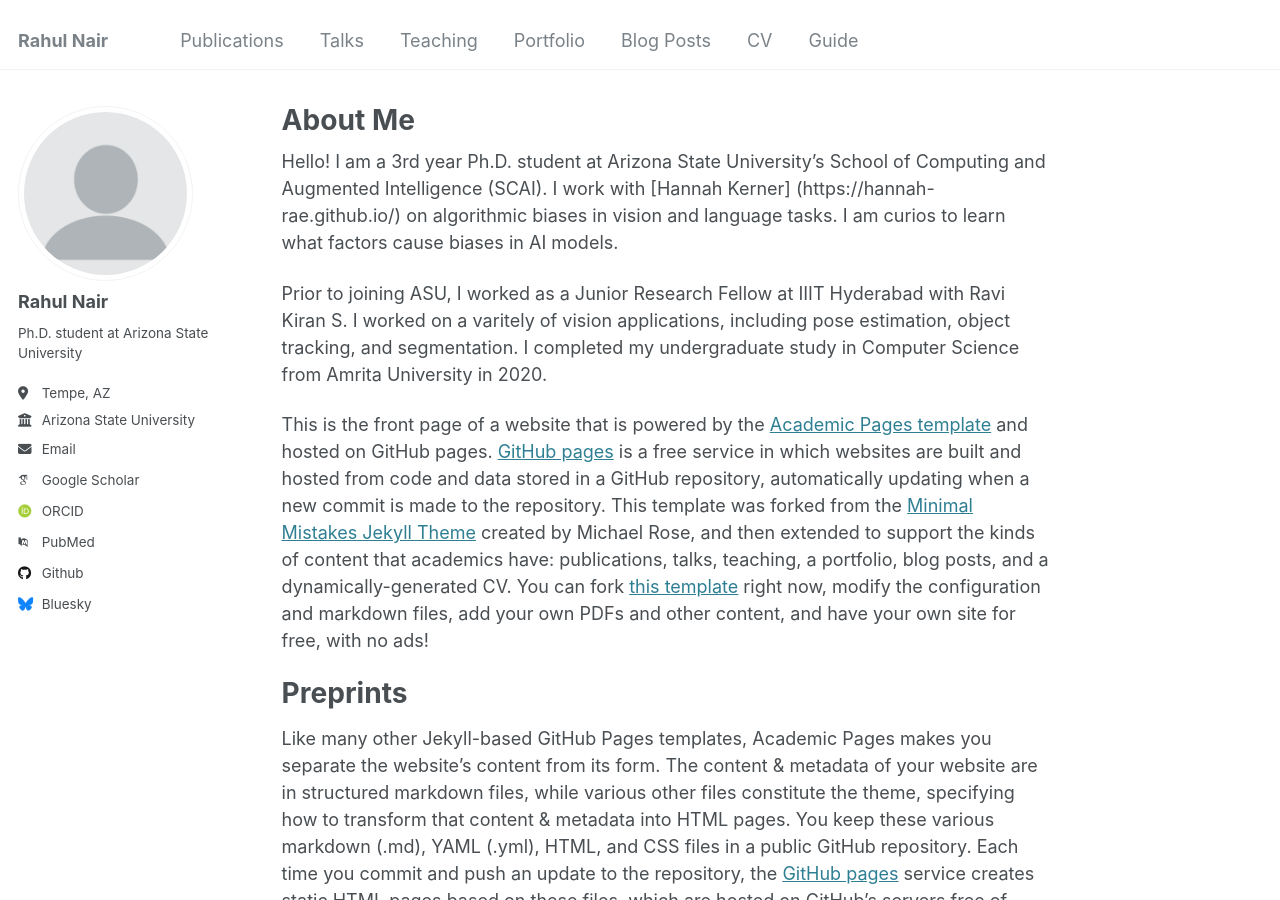
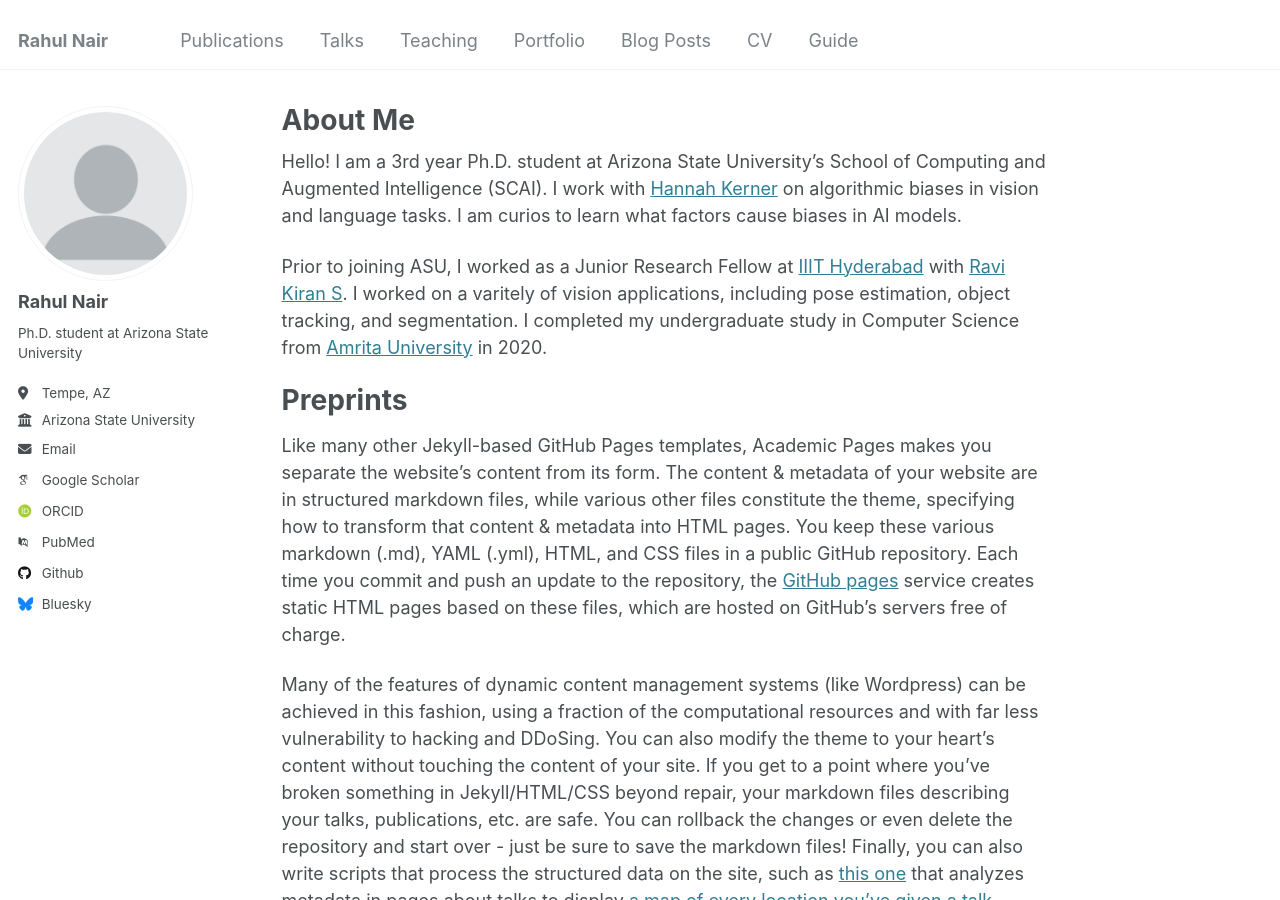
Before and after one commit to rahul1801/rahul1801.github.io, a Jekyll site: the page built from _pages/about.md, in a window 1280 px wide and 900 px high. Built offline with Jekyll 4.4.1, drawn with Linux system fonts in a browser that asks for light colours; some web fonts are replaced.

Commit message:
third commit

```diff
--- a/_pages/about.md
+++ b/_pages/about.md
@@ -7,11 +7,10 @@ redirect_from:
   - /about.html
 ---
 
-Hello! I am a 3rd year Ph.D. student at Arizona State University's School of Computing and Augmented Intelligence (SCAI). I work with [Hannah Kerner] (https://hannah-rae.github.io/) on algorithmic biases in vision and language tasks. I am curios to learn what factors cause biases in AI models.
+Hello! I am a 3rd year Ph.D. student at Arizona State University's School of Computing and Augmented Intelligence (SCAI). I work with [Hannah Kerner](https://hannah-rae.github.io/) on algorithmic biases in vision and language tasks. I am curios to learn what factors cause biases in AI models.
 
-Prior to joining ASU, I worked as a Junior Research Fellow at IIIT Hyderabad with Ravi Kiran S. I worked on a varitely of vision applications, including pose estimation, object tracking, and segmentation. I completed my undergraduate study in Computer Science from Amrita University in 2020.
+Prior to joining ASU, I worked as a Junior Research Fellow at [IIIT Hyderabad](https://www.iiit.ac.in/) with [Ravi Kiran S](https://ravika.github.io/index.html). I worked on a varitely of vision applications, including pose estimation, object tracking, and segmentation. I completed my undergraduate study in Computer Science from [Amrita University](https://www.amrita.edu/) in 2020.
 
-This is the front page of a website that is powered by the [Academic Pages template](https://github.com/academicpages/academicpages.github.io) and hosted on GitHub pages. [GitHub pages](https://pages.github.com) is a free service in which websites are built and hosted from code and data stored in a GitHub repository, automatically updating when a new commit is made to the repository. This template was forked from the [Minimal Mistakes Jekyll Theme](https://mmistakes.github.io/minimal-mistakes/) created by Michael Rose, and then extended to support the kinds of content that academics have: publications, talks, teaching, a portfolio, blog posts, and a dynamically-generated CV. You can fork [this template](https://github.com/academicpages/academicpages.github.io) right now, modify the configuration and markdown files, add your own PDFs and other content, and have your own site for free, with no ads!
 
 Preprints
 ======
```
